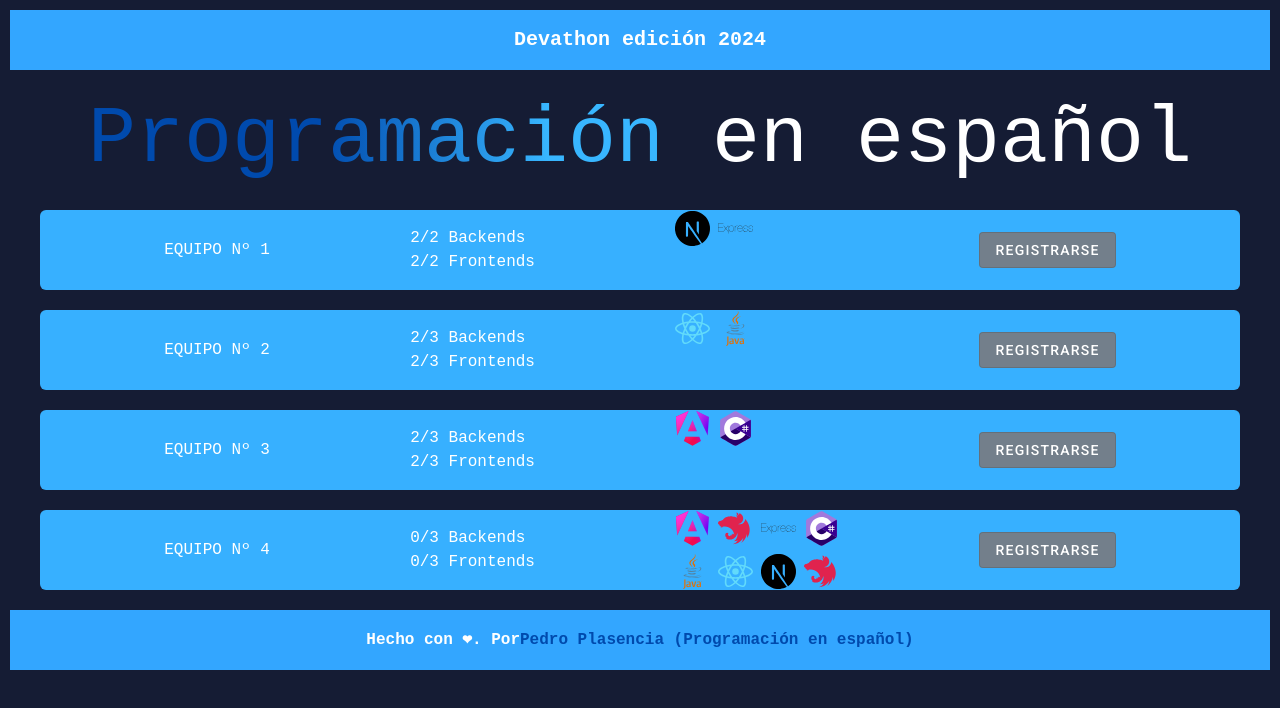
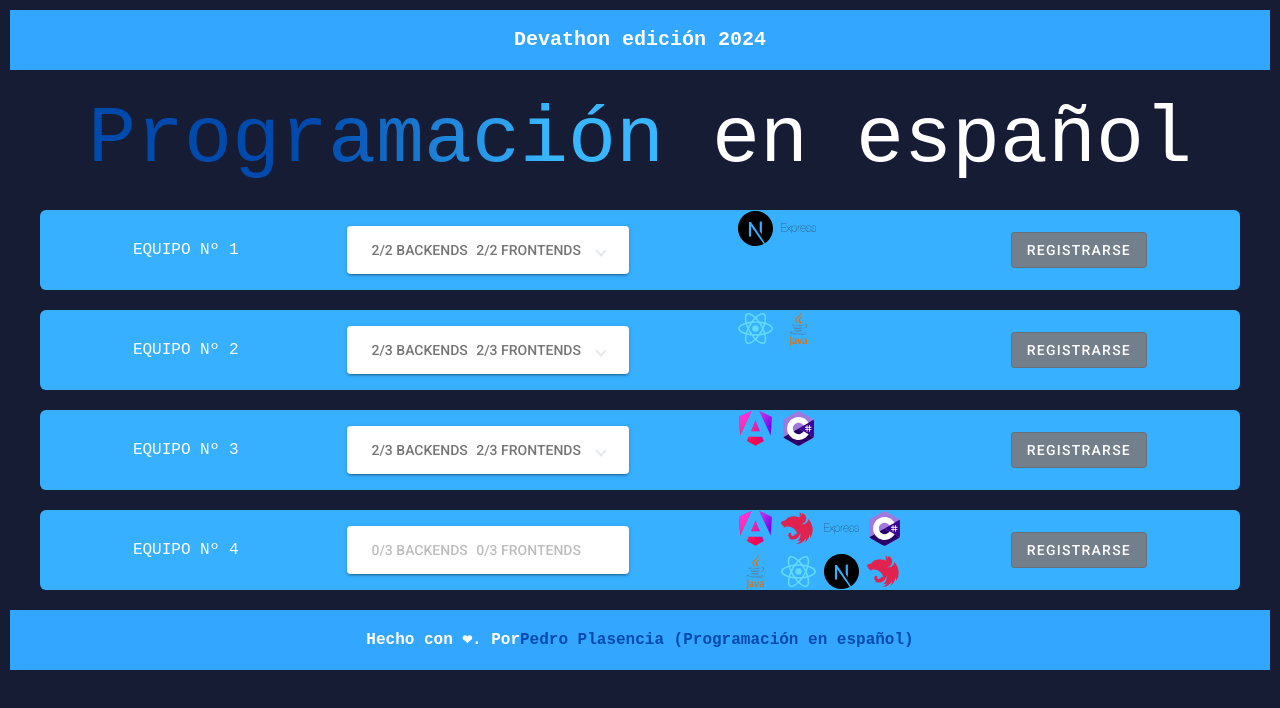
Before and after one commit to pedrovelasquez9/devathon-inscription-angular-app, an Angular app: page / in a window 1280 px wide. Shown: the top 708 px of the page. Built offline with nearby package versions, Linux system fonts and the light colour scheme.

Commit message:
implemented inject method

```diff
--- a/src/app/components/team/list/team.component.ts
+++ b/src/app/components/team/list/team.component.ts
@@ -1,4 +1,4 @@
-import { Component, OnDestroy, OnInit } from '@angular/core';
+import { Component, inject, OnDestroy, OnInit } from '@angular/core';
 import { Unsubscriber } from 'app/shared/unsubscriber/unsubscriber';
 import { TeamService } from 'app/services';
 import { TeamCardComponent } from '..';
@@ -12,10 +12,11 @@ import { TeamCardComponent } from '..';
 })
 export class TeamComponent implements OnInit, OnDestroy {
   private subs = new Unsubscriber();
+  private teamService = inject(TeamService);
 
   items: any[] = [];
 
-  constructor(private teamService: TeamService) {}
+  constructor() {}
 
   ngOnInit(): void {
     this.subs.addSub = this.teamService.getTeamList().subscribe(
--- a/src/app/components/team/team-card/team-card.component.html
+++ b/src/app/components/team/team-card/team-card.component.html
@@ -3,14 +3,47 @@
     <h2>Equipo Nº {{ teamData?.id }}</h2>
   </div>
   <div>
-    <p>
-      {{ teamData?.backendParticipants?.length }}/{{ teamData?.maxBackend }}
-      Backends
-    </p>
-    <p>
-      {{ teamData?.frontendParticipants?.length }}/{{ teamData?.maxFrontend }}
-      Frontends
-    </p>
+    <mat-expansion-panel hideToggle> </mat-expansion-panel>
+    <mat-expansion-panel
+      (opened)="panelOpenState = true"
+      (closed)="panelOpenState = false"
+      [disabled]="
+        teamData?.backendParticipants?.length === 0 &&
+        teamData?.frontendParticipants?.length === 0
+      ">
+      <mat-expansion-panel-header>
+        <mat-panel-description>
+          <section class="participants-layout">
+            <div class="typo uppercase">
+              {{ teamData?.backendParticipants?.length }}/{{
+                teamData?.maxBackend
+              }}
+              Backends
+            </div>
+            <div class="typo uppercase">
+              {{ teamData?.frontendParticipants?.length }}/{{
+                teamData?.maxFrontend
+              }}
+              Frontends
+            </div>
+          </section>
+        </mat-panel-description>
+      </mat-expansion-panel-header>
+      <section class="participants-layout">
+        <div class="typo uppercase">
+          Backend
+          <li *ngFor="let hero of teamData?.backendParticipants">
+            {{ hero.name }}
+          </li>
+        </div>
+        <div class="typo uppercase">
+          Frontend
+          <li *ngFor="let hero of teamData?.frontendParticipants">
+            {{ hero.name }}
+          </li>
+        </div>
+      </section>
+    </mat-expansion-panel>
   </div>
   <div class="technologies">
     @for (tech of teamData?.technologies; track $index) {
--- a/src/app/components/team/team-card/team-card.component.scss
+++ b/src/app/components/team/team-card/team-card.component.scss
@@ -37,3 +37,13 @@
     }
   }
 }
+
+.my-custom-tooltip .mdc-tooltip__surface {
+  max-width: unset !important;
+}
+
+.participants-layout {
+  display: grid;
+  grid-template-rows: repeat(1, 1fr);
+  grid-template-columns: repeat(2, 1fr);
+}
--- a/src/app/components/team/team-card/team-card.component.ts
+++ b/src/app/components/team/team-card/team-card.component.ts
@@ -5,22 +5,28 @@ import { MatIconModule } from '@angular/material/icon';
 import { MatTooltipModule } from '@angular/material/tooltip';
 import { MatButtonModule } from '@angular/material/button';
 import { MatDialog, MatDialogRef } from '@angular/material/dialog';
+import { MatExpansionModule } from '@angular/material/expansion';
 
 // eslint-disable-next-line max-len
 import { DialogInscriptionComponent } from 'app/dialog/dialog-inscription/dialog-inscription.component';
+import { TooltipListPipe } from 'app/shared/pipes';
 
 const MODULES: any[] = [
   CommonModule,
   MatButtonModule,
   MatTooltipModule,
   MatIconModule,
+  MatExpansionModule,
 ];
+
+const PIPES: any[] = [TooltipListPipe];
+
 const SERVICES: any[] = [];
 
 @Component({
   selector: 'app-team-card',
   standalone: true,
-  imports: [MODULES],
+  imports: [MODULES, PIPES],
   templateUrl: './team-card.component.html',
   styleUrl: './team-card.component.scss',
   providers: [SERVICES],
@@ -29,6 +35,8 @@ export class TeamCardComponent {
   @Input() teamData!: any;
 
   dialogInscriptionForm!: MatDialogRef<DialogInscriptionComponent>;
+
+  panelOpenState = false;
 
   constructor(private dialog: MatDialog) {}
 
--- a/src/app/services/country.service.ts
+++ b/src/app/services/country.service.ts
@@ -1,5 +1,5 @@
 import { HttpClient } from '@angular/common/http';
-import { Injectable } from '@angular/core';
+import { Injectable, inject } from '@angular/core';
 import { Observable } from 'rxjs';
 
 @Injectable({
@@ -7,8 +7,9 @@ import { Observable } from 'rxjs';
 })
 export class CountryService {
   private serviceUrl_Countries: string;
+  private http = inject(HttpClient);
 
-  constructor(private http: HttpClient) {
+  constructor() {
     // /globals/countries
     this.serviceUrl_Countries =
       'https://restcountries.com/v3.1/all?fields=name,flags';
--- a/src/app/services/team.service.ts
+++ b/src/app/services/team.service.ts
@@ -28,8 +28,8 @@ export class TeamService {
         maxBackend: 2,
         maxFrontend: 2,
         frontendParticipants: [
-          { id: 1, name: 'User 1' },
-          { id: 2, name: 'User 2' },
+          { id: 1, name: 'User 1-front' },
+          { id: 2, name: 'User 2-front' },
         ],
         backendParticipants: [
           { id: 3, name: 'User 3' },
@@ -46,12 +46,12 @@ export class TeamService {
         maxBackend: 3,
         maxFrontend: 3,
         frontendParticipants: [
-          { id: 1, name: 'User 1' },
-          { id: 2, name: 'User 2' },
+          { id: 1, name: 'User 1-front' },
+          { id: 2, name: 'User 2-front' },
         ],
         backendParticipants: [
-          { id: 3, name: 'User 3' },
-          { id: 4, name: 'User 4' },
+          { id: 3, name: 'User 3-back' },
+          { id: 4, name: 'User 4-back' },
         ],
         technologies: [
           { id: 1, name: 'reactjs' },
@@ -64,12 +64,12 @@ export class TeamService {
         maxBackend: 3,
         maxFrontend: 3,
         frontendParticipants: [
-          { id: 1, name: 'User 1' },
-          { id: 2, name: 'User 2' },
+          { id: 1, name: 'User 1-front' },
+          { id: 2, name: 'User 2-front' },
         ],
         backendParticipants: [
-          { id: 3, name: 'User 3' },
-          { id: 4, name: 'User 4' },
+          { id: 3, name: 'User 3-back' },
+          { id: 4, name: 'User 4-back' },
         ],
         technologies: [
           { id: 1, name: 'angular' },
--- /dev/null
+++ b/src/app/shared/index.ts
@@ -0,0 +1 @@
+export * from './pipes';
--- /dev/null
+++ b/src/app/shared/pipes/index.ts
@@ -0,0 +1 @@
+export * from './tooltip-list-pipe.pipe';
--- /dev/null
+++ b/src/app/shared/pipes/tooltip-list-pipe.pipe.ts
@@ -0,0 +1,13 @@
+import { Pipe, PipeTransform } from '@angular/core';
+
+@Pipe({ name: 'tooltipList', standalone: true })
+export class TooltipListPipe implements PipeTransform {
+  transform(participants: { id: number; name: string }[]): string {
+    let list: string = '';
+
+    participants.forEach(participant => {
+      list += '• ' + participant.name + '\n';
+    });
+    return list;
+  }
+}
```
